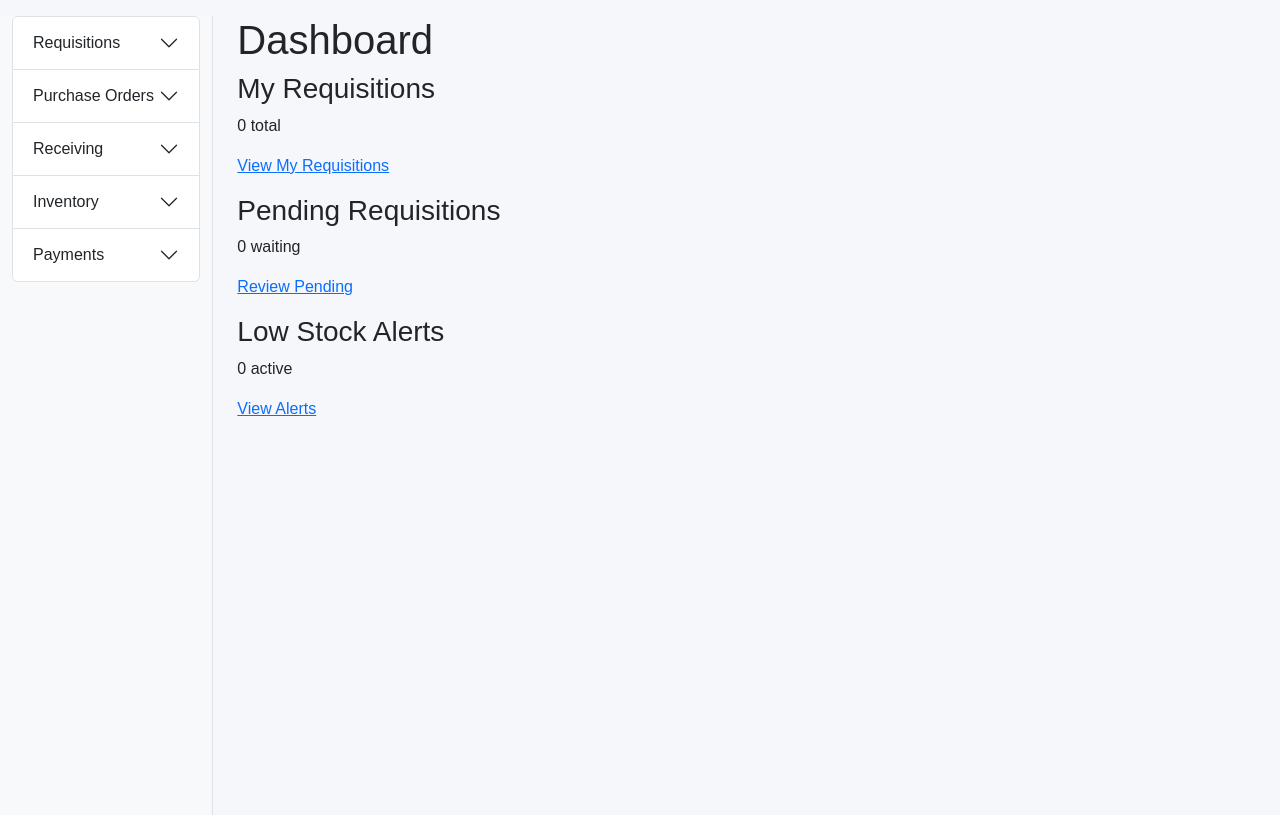
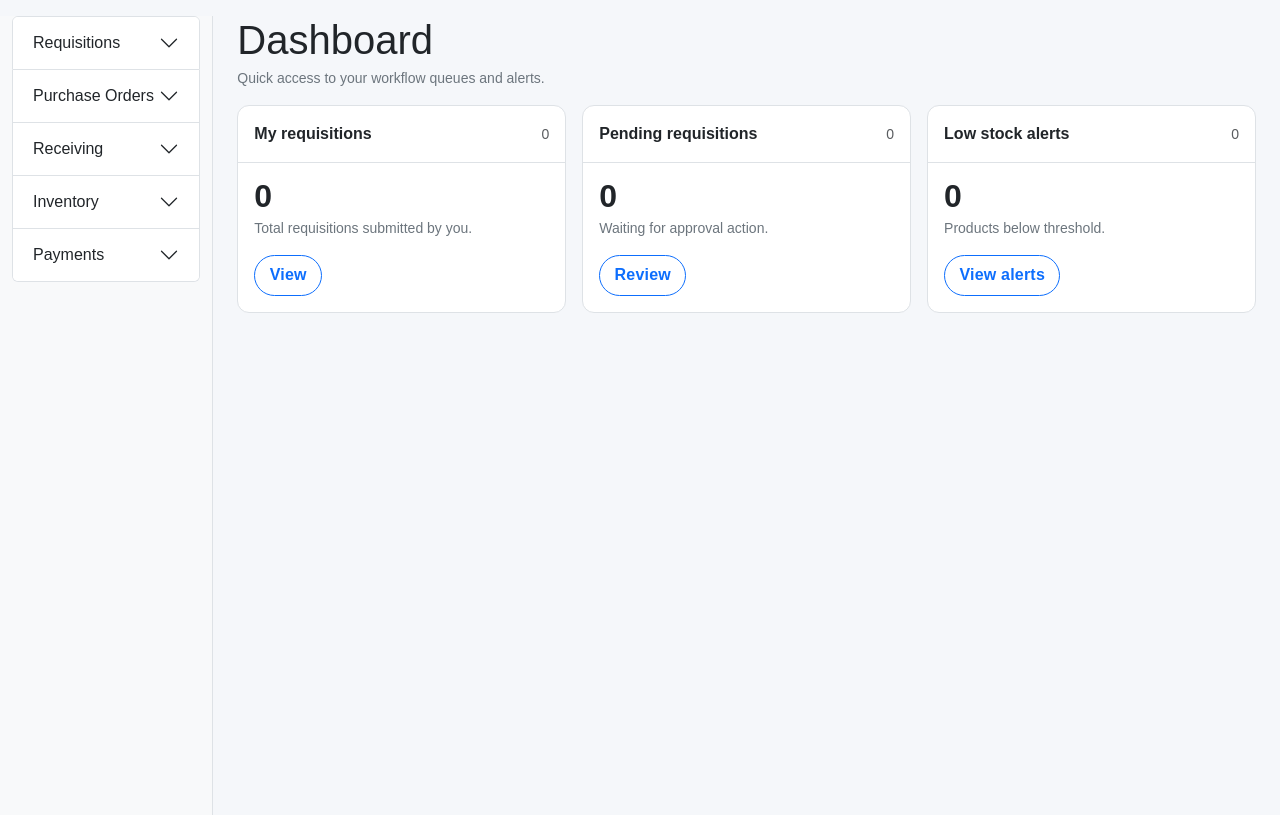
Before and after one commit to KiishiAD/kingfisher_inventory_management, a Django app: page /supplychain/dashboard/ in a window 1280 px wide. Shown: the part 56-871 px from the top of the page. Run offline with Django 5.2, Linux system fonts and the light colour scheme; the visitor is signed in with stand-in values (Sample User, id 1); data that the repository does not hold is empty; some libraries are stand-ins or nearby versions.

Commit message:
revamped dashboard html

```diff
--- a/supplychain_test/supplychain/templates/supplychain/dashboard.html
+++ b/supplychain_test/supplychain/templates/supplychain/dashboard.html
@@ -1,33 +1,94 @@
 {# supplychain/templates/supplychain/dashboard.html #}
 {% extends "base.html" %}
+{% load static %}
 
 {% block title %}Dashboard - Kingfisher Supplychain{% endblock %}
 
 {% block content %}
-  <h1>Dashboard</h1>
+<style>
+  .kf-card { border: 1px solid #dee2e6; border-radius: .75rem; background: #fff; }
+  .kf-card-header { border-bottom: 1px solid #dee2e6; }
+  .kf-help { font-size: .875rem; color: #6c757d; }
+  .kf-mono { font-variant-numeric: tabular-nums; }
 
-  <div class="dashboard-widgets">
-    <!-- My Requisitions -->
-    <div class="widget">
-      <h3>My Requisitions</h3>
-      <p>{{ user_reqs_count }} total</p>
-      <p><a href="{% url 'supplychain:requisition-list' %}">View My Requisitions</a></p>
-    </div>
+  .kf-stat {
+    font-size: 2rem;
+    line-height: 1.1;
+    font-weight: 700;
+    letter-spacing: -0.02em;
+  }
 
-    <!-- Pending Requisition Approvals (for users with perm) -->
-    {% if perms.supplychain.approve_requisition %}
-      <div class="widget">
-        <h3>Pending Requisitions</h3>
-        <p>{{ pending_reqs_count }} waiting</p>
-        <p><a href="{% url 'supplychain:requisition-pending' %}">Review Pending</a></p>
+  .kf-action {
+    border-radius: 999px;
+    padding: .45rem .9rem;
+    font-weight: 600;
+    letter-spacing: .2px;
+    border-width: 1px;
+  }
+</style>
+
+<div class="d-flex flex-wrap justify-content-between align-items-end gap-2 mb-3">
+  <div>
+    <h1 class="mb-1">Dashboard</h1>
+    <div class="kf-help">Quick access to your workflow queues and alerts.</div>
+  </div>
+</div>
+
+<div class="row g-3">
+  <div class="col-12 col-lg-4">
+    <div class="kf-card h-100">
+      <div class="kf-card-header px-3 py-3 d-flex justify-content-between align-items-center">
+        <div class="fw-semibold">My requisitions</div>
+        <span class="text-muted small kf-mono">{{ user_reqs_count }}</span>
       </div>
-    {% endif %}
-
-    <!-- Low Stock Alerts -->
-    <div class="widget">
-      <h3>Low Stock Alerts</h3>
-      <p>{{ low_stock_count }} active</p>
-      <p><a href="{% url 'supplychain:inventory-alerts' %}">View Alerts</a></p>
+      <div class="p-3">
+        <div class="kf-stat kf-mono">{{ user_reqs_count }}</div>
+        <div class="kf-help mt-1">Total requisitions submitted by you.</div>
+        <div class="mt-3">
+          <a class="btn btn-outline-primary kf-action" href="{% url 'supplychain:requisition-list' %}">
+            View
+          </a>
+        </div>
+      </div>
     </div>
   </div>
+
+  {% if perms.supplychain.approve_requisition %}
+    <div class="col-12 col-lg-4">
+      <div class="kf-card h-100">
+        <div class="kf-card-header px-3 py-3 d-flex justify-content-between align-items-center">
+          <div class="fw-semibold">Pending requisitions</div>
+          <span class="text-muted small kf-mono">{{ pending_reqs_count }}</span>
+        </div>
+        <div class="p-3">
+          <div class="kf-stat kf-mono">{{ pending_reqs_count }}</div>
+          <div class="kf-help mt-1">Waiting for approval action.</div>
+          <div class="mt-3">
+            <a class="btn btn-outline-primary kf-action" href="{% url 'supplychain:requisition-pending' %}">
+              Review
+            </a>
+          </div>
+        </div>
+      </div>
+    </div>
+  {% endif %}
+
+  <div class="col-12 col-lg-4">
+    <div class="kf-card h-100">
+      <div class="kf-card-header px-3 py-3 d-flex justify-content-between align-items-center">
+        <div class="fw-semibold">Low stock alerts</div>
+        <span class="text-muted small kf-mono">{{ low_stock_count }}</span>
+      </div>
+      <div class="p-3">
+        <div class="kf-stat kf-mono">{{ low_stock_count }}</div>
+        <div class="kf-help mt-1">Products below threshold.</div>
+        <div class="mt-3">
+          <a class="btn btn-outline-primary kf-action" href="{% url 'supplychain:inventory-alerts' %}">
+            View alerts
+          </a>
+        </div>
+      </div>
+    </div>
+  </div>
+</div>
 {% endblock %}
--- a/supplychain_test/supplychain/templates/supplychain/purchase_orders/list.html
+++ b/supplychain_test/supplychain/templates/supplychain/purchase_orders/list.html
@@ -22,7 +22,7 @@
 
 <div class="d-flex flex-wrap justify-content-between align-items-end gap-2 mb-3">
   <div>
-    <h1 class="mb-1">Purchase orders</h1>
+    <h1 class="mb-1">Purchase Orders</h1>
   </div>
 
   <div class="d-flex align-items-center gap-2">
```
Also changed, not shown: 3 other files.
